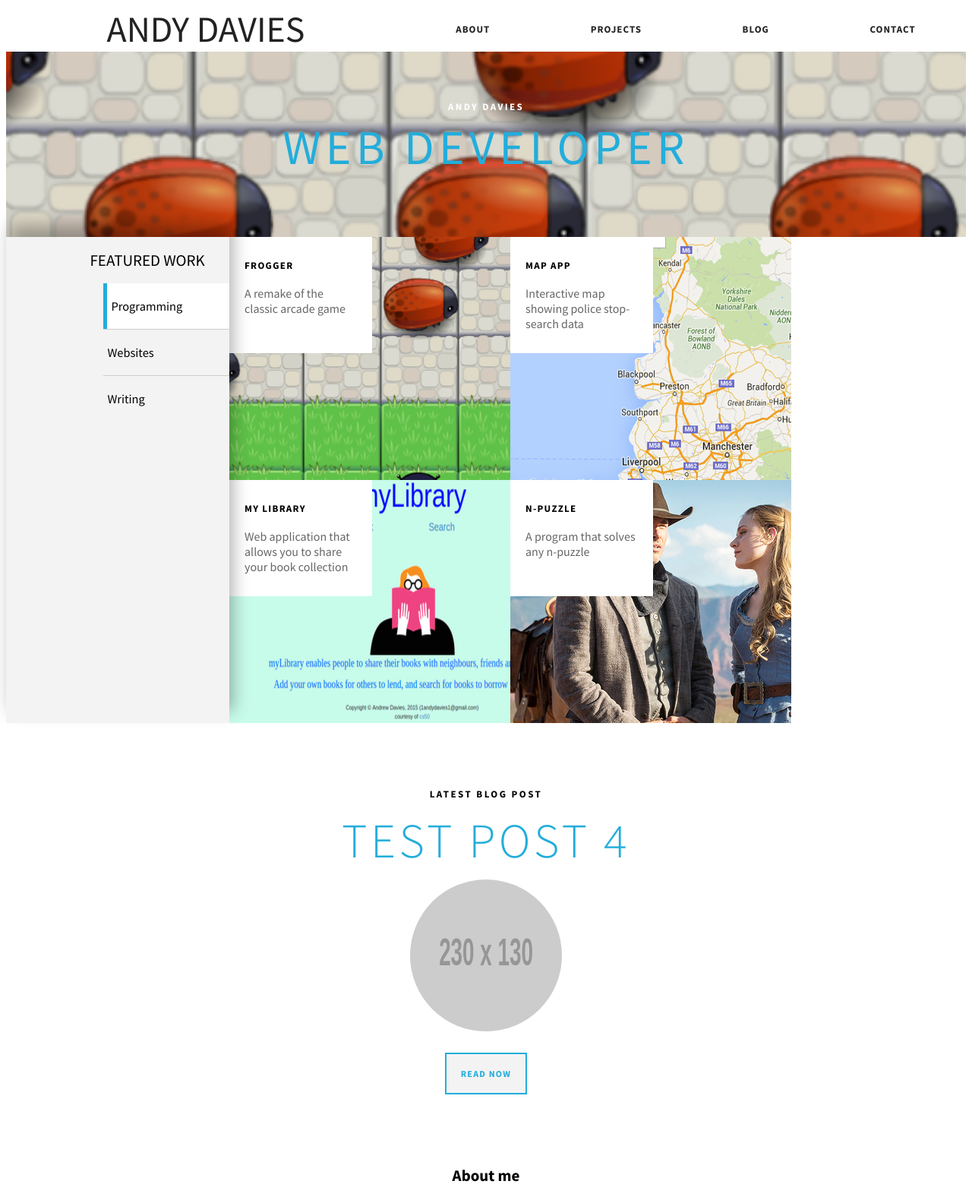
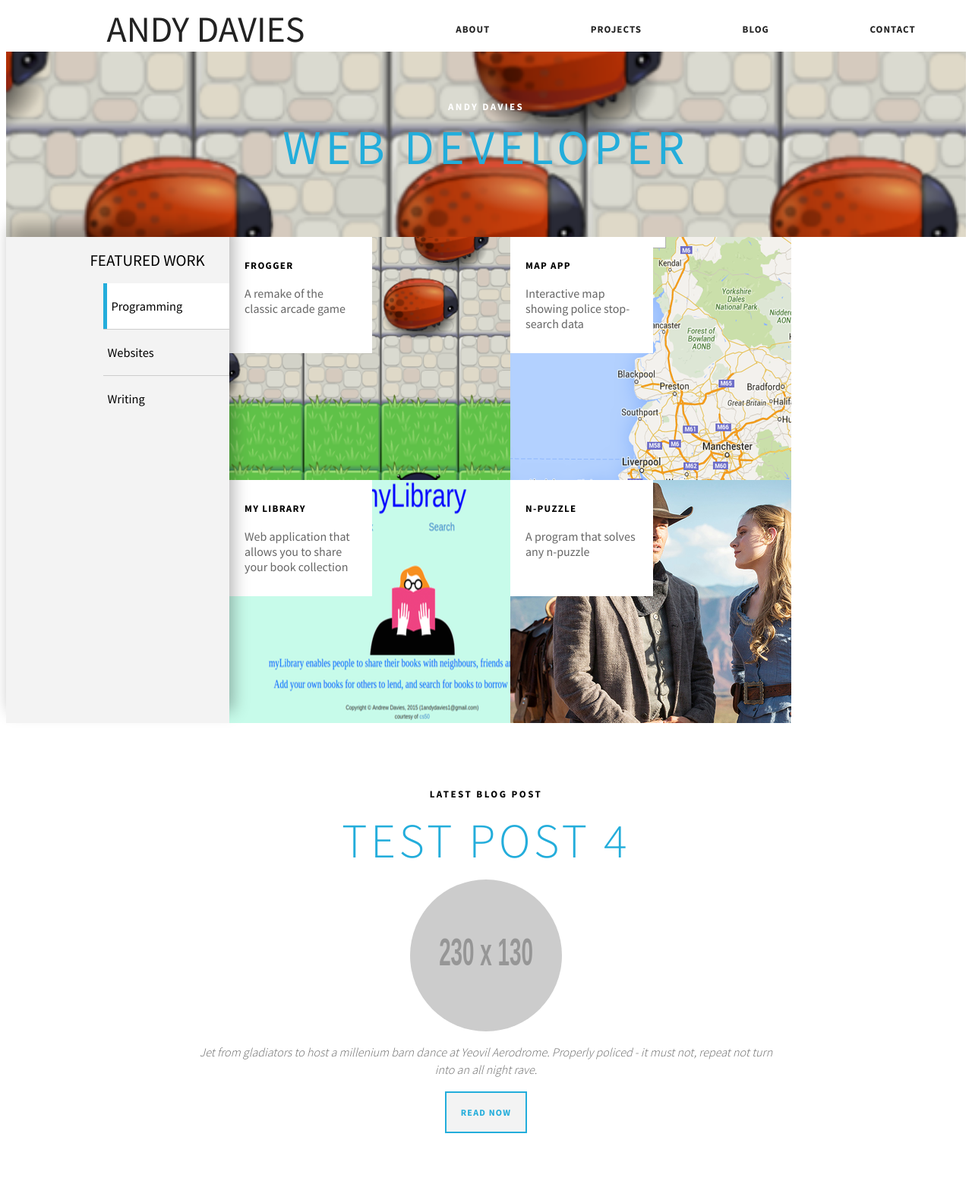
Before and after one commit to andavies/andavies.github.io, a Jekyll site: the page built from index.html, in a window 1280 px wide. Shown: the top 1580 px of the page at 76% size. Built offline with Jekyll 4.4.1, drawn with Linux system fonts in a browser that asks for light colours.

Commit message:
Add 'latest post' excerpt and style

```diff
--- a/_posts/2017-04-25-test-4.md
+++ b/_posts/2017-04-25-test-4.md
@@ -7,4 +7,6 @@ image_url: "https://placehold.it/230x130"
 featured: true
 ---
 
-test content
+Jet from gladiators to host a millenium barn dance at Yeovil Aerodrome. Properly policed - it must not, repeat not turn into an all night rave.
+
+This is not an excerpt.
--- a/css/styles.scss
+++ b/css/styles.scss
@@ -36,7 +36,6 @@ h1, h2, h3, h4, h5, h6 {
 
 p {
 	color: $text_color;
-	margin: 0 0 25px 0;
 	line-height: 1.45;
 }
 
@@ -246,12 +245,21 @@ header {
 }
 
 .featured-post {
+
 	img {
 		border-radius: 50%;
 		height: 200px;
 		width: 200px;
 		display: block;
 		margin: auto;
+	}
+
+	p {
+	    font-style: italic;
+	    font-weight: $light;
+	    color: $muted_text_color;
+	    font-size: 16px;
+	    padding: 0 20% 0 20%;
 	}
 }
 
@@ -275,7 +283,6 @@ header {
 .button {
     border: 2px solid $highlight_color;
     padding: 18px 12px;
-    margin-top: 28px;
     text-transform: uppercase;
     letter-spacing: 0.1em;
     min-width: 80px;
--- a/index.html
+++ b/index.html
@@ -134,6 +134,7 @@ layout: master
 			<h2 class="featured-post-label">Latest blog post</h2>
 			<h3 class="featured-post-title">{{ post.title }}</h3>
 			<img src="{{ post.image_url }}">
+			<p>{{ post.excerpt }}</p>
 			<a class="button" href="{{ post.url }}">Read now</a>
 
 		</article>
```
